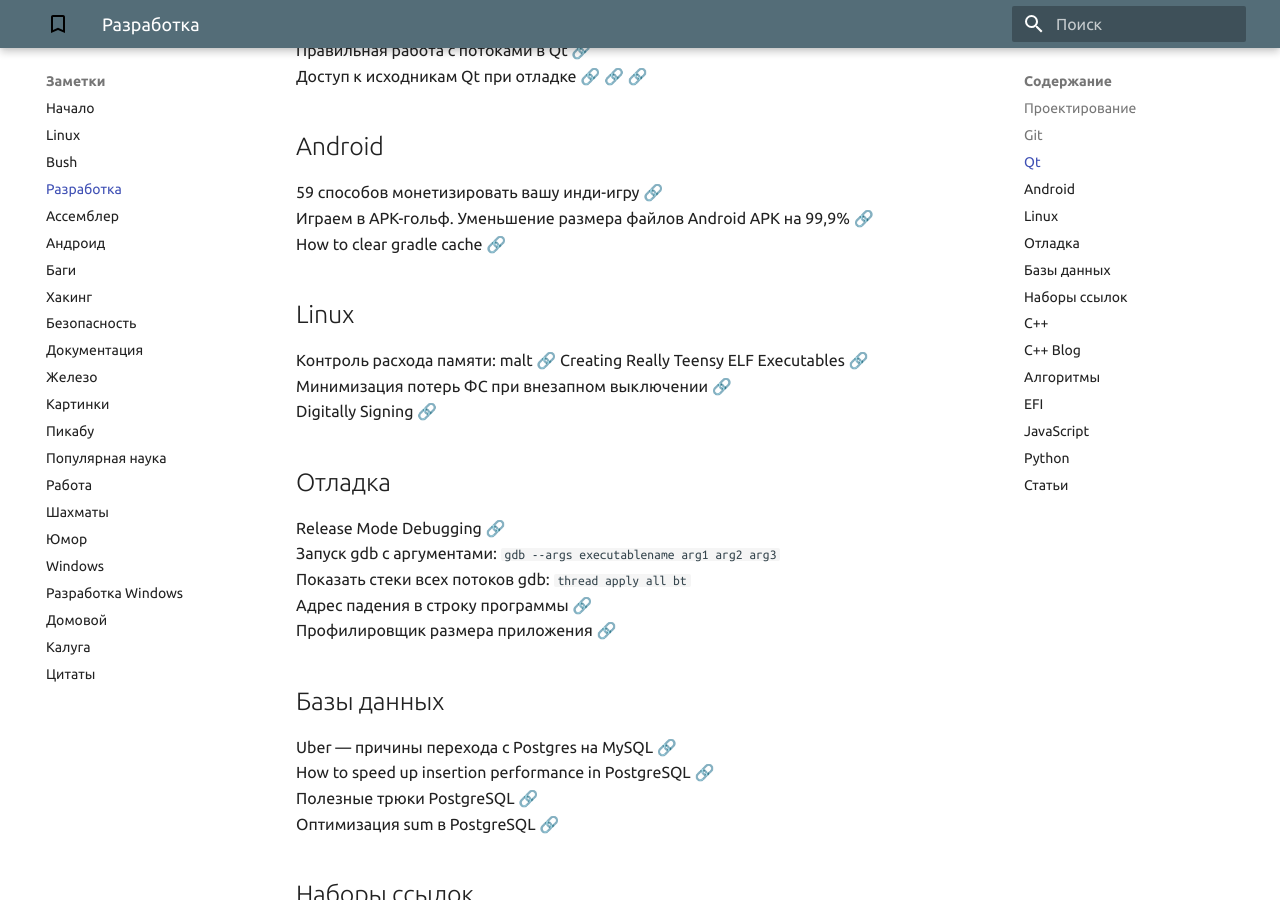
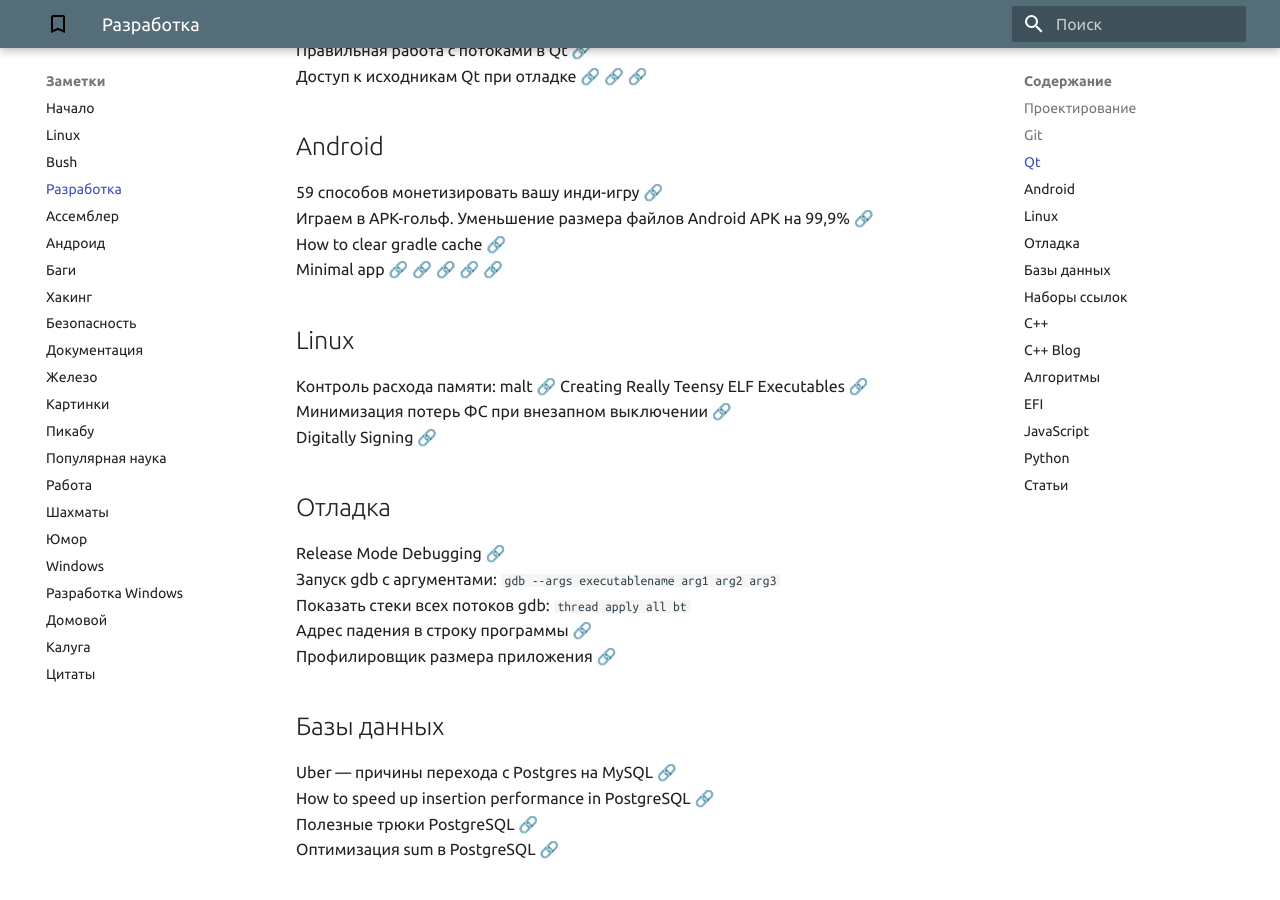
Before and after one commit to mehelme/mehelme.github.io, an MkDocs documentation site: the page built from docs/devel.md, in a window 1280 px wide and 900 px high, scrolled down 656 px. Built offline with MkDocs 1.6.1 and Material for MkDocs 9.7.7, drawn with Linux system fonts in a browser that asks for light colours.

Commit message:
Minimal app android

```diff
--- a/docs/devel.md
+++ b/docs/devel.md
@@ -24,6 +24,10 @@ The Eight Rules of Multithreaded Qt [&#128279;](https://www.kdab.com/the-eight-r
 59 способов монетизировать вашу инди-игру [&#128279;](https://habrahabr.ru/post/322916/) <br>
 Играем в APK-гольф. Уменьшение размера файлов Android APK на 99,9% [&#128279;](https://habrahabr.ru/post/339938/) <br>
 How to clear gradle cache [&#128279;](https://stackoverflow.com/questions/23025433/how-to-clear-gradle-cache) <br>
+Minimal app [&#128279;](https://github.com/ajinasokan/smallest-android-app-from-scratch)
+[&#128279;](https://github.com/csells/min-kotlin-android) [&#128279;](https://github.com/QuoInsight/minimal.apk)
+[&#128279;](https://github.com/codepath/android_guides/wiki/Sample-Android-Apps)
+[&#128279;](https://github.com/czak/minimal-android-project)
 
 ## Linux
 Контроль расхода памяти:
```
